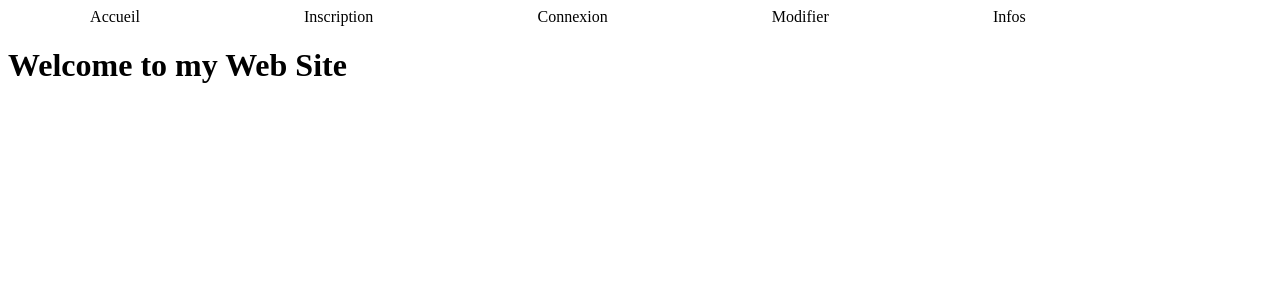
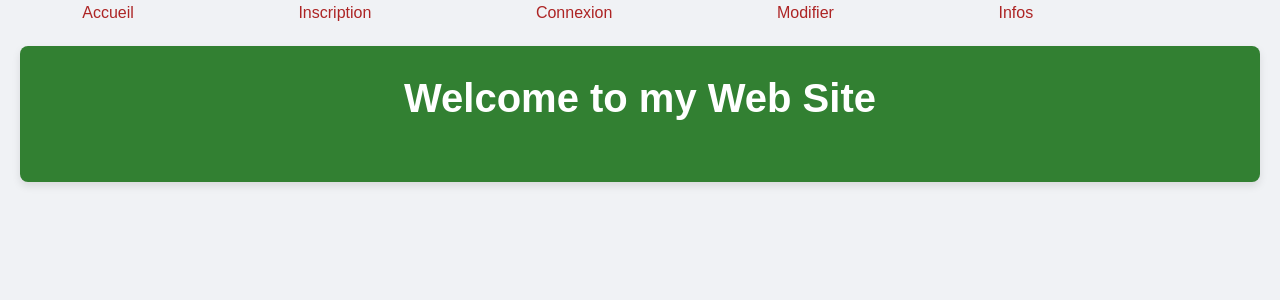
Before and after one commit to Maiilaa/classes-php, a PHP site: page / in a window 1280 px wide. Shown: the top 300 px of the page. Run offline with PHP 8.4, Linux system fonts and the light colour scheme.

Commit message:
15h ajout de css

```diff
--- a/Assets/css/header.css
+++ b/Assets/css/header.css
@@ -1,6 +1,6 @@
 a{
     text-decoration: none;
-    color: black;
+    color: rgb(173, 36, 36);
 
 }
 
@@ -10,4 +10,9 @@ header ul {
     padding: 0;
     display: flex;
     justify-content: space-around;
+
 }
+
+nav{
+    background-color: blue;
+}
--- /dev/null
+++ b/Assets/css/index.css
@@ -0,0 +1,31 @@
+body {
+    margin: 0;
+    font-family: 'Arial', sans-serif;
+    background-color: #f0f2f5;
+    color: #333;
+    line-height: 1.6;
+}
+
+
+main {
+    max-width: 1200px;
+    margin: 20px auto;
+    padding: 20px;
+    background-color: #328032;
+    border-radius: 8px;
+    box-shadow: 0 4px 8px rgba(0, 0, 0, 0.1);
+}
+
+
+main h1 {
+    font-size: 2.5rem;
+    text-align: center;
+    margin-top: 0;
+    margin-bottom: 20px;
+    padding-bottom: 10px;
+    border-bottom: 2px solid #328032;
+}
+
+h1,h2{
+    color:white;
+}
--- a/_header.php
+++ b/_header.php
@@ -16,7 +16,6 @@
                 <li class="headertitre"><a href="infos.php">Infos</a></li>
                 <li class="headertitre"><a href=""></a></li>
             </ul>
-
     </header>
 </body>
 </html>
--- a/index.php
+++ b/index.php
@@ -1,32 +1,45 @@
 <?php
 include 'user.php';
 
-// Créer une instance de la classe User
-$localhost = "localhost"; // ou l'adresse IP du serveur MySQL
-$user = "root"; // Nom d'utilisateur MySQL
-$password = ""; // Mot de passe MySQL
-$database = "classes"; // Nom de la base de données
 
-$userObj = new User($localhost, $user, $password, $database);
+$localhost = "localhost";
+$user = "root";
+$password = "";
+$database = "classes";
 
-// Traitement des formulaires
+try {
+    $userObj = new User($localhost, $user, $password, $database);
+} catch (mysqli_sql_exception $e) {
+    die("Erreur de connexion à la base de données : " . $e->getMessage());
+}
+
+
 if ($_SERVER['REQUEST_METHOD'] == 'POST') {
     if (isset($_POST['create'])) {
         echo $userObj->create($_POST['login'], $_POST['password'], $_POST['email'], $_POST['firstname'], $_POST['lastname']);
     } elseif (isset($_POST['update'])) {
-        echo $userObj->update($_POST['id'], $_POST['login'], $_POST['email'], $_POST['firstname'], $_POST['lastname']);
+        if (isset($_POST['id']) && !empty($_POST['id'])) {
+            echo $userObj->update($_POST['id'], $_POST['login'], $_POST['email'], $_POST['firstname'], $_POST['lastname']);
+        } else {
+            echo "Erreur : ID manquant pour la mise à jour.";
+        }
     } elseif (isset($_POST['delete'])) {
-        echo $userObj->delete($_POST['id']);
+        if (isset($_POST['id']) && !empty($_POST['id'])) {
+            echo $userObj->delete($_POST['id']);
+        } else {
+            echo "Erreur : ID manquant pour la suppression.";
+        }
     }
-
 }
 ?>
+
 <!DOCTYPE html>
 <html lang="en">
 <head>
     <meta charset="UTF-8">
     <meta name="viewport" content="width=device-width, initial-scale=1.0">
     <title>Classes</title>
+    <link rel ="stylesheet" href="Assets/css/index.css">
 </head>
 <body>
     <?php include_once '_header.php'; ?>
--- a/login.php
+++ b/login.php
@@ -25,14 +25,14 @@ if ($_SERVER['REQUEST_METHOD'] == 'POST') {
     <meta charset="UTF-8">
     <meta name="viewport" content="width=device-width, initial-scale=1.0">
     <title>Classes</title>
+    <link rel ="stylesheet" href="Assets/css/index.css">
 </head>
 <body>
     <header>
         <?php include  '_header.php';?>
     </header>
-
+    <main>
         <h2>Connexion</h2>
-
         <form action="login.php" method="POST">
             <label for="login">Login :</label>
             <input type="text" id="login" name="login" required><br><br>
@@ -42,6 +42,6 @@ if ($_SERVER['REQUEST_METHOD'] == 'POST') {
 
             <input type="submit" name="login_submit" value="Se connecter">
         </form>
-
+    </main>
 </body>
 </html>
--- a/modifier.php
+++ b/modifier.php
@@ -15,6 +15,7 @@ $userObj = new User($localhost, $user, $password, $database);
     <meta charset="UTF-8">
     <meta name="viewport" content="width=device-width, initial-scale=1.0">
     <title>Classes</title>
+    <link rel ="stylesheet" href="Assets/css/index.css">
 </head>
 <body>
     <header>
--- a/register.php
+++ b/register.php
@@ -4,6 +4,7 @@
     <meta charset="UTF-8">
     <meta name="viewport" content="width=device-width, initial-scale=1.0">
     <title>Classes</title>
+    <link rel ="stylesheet" href="Assets/css/index.css">
 </head>
 <body>
     <header>
@@ -11,7 +12,6 @@
     </header>
     <main>
         <h2>Créer un utilisateur</h2>
-        <!-- Formulaire de création d'utilisateur -->
         <form action="index.php" method="POST">
             <label for="login">Login:</label>
             <input type="text" id="login" name="login" required><br><br>
```
Also changed, not shown: infos.php (+20 -6 lines). Lines whose indentation alone changed are shown as unchanged.
